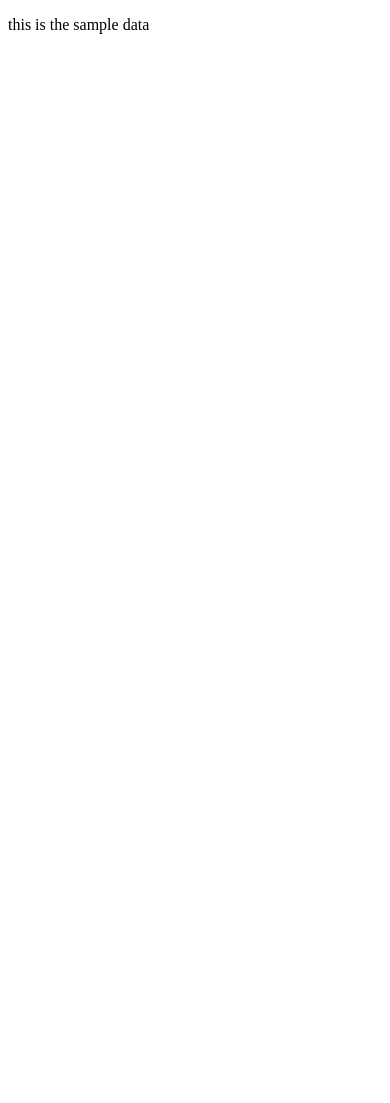
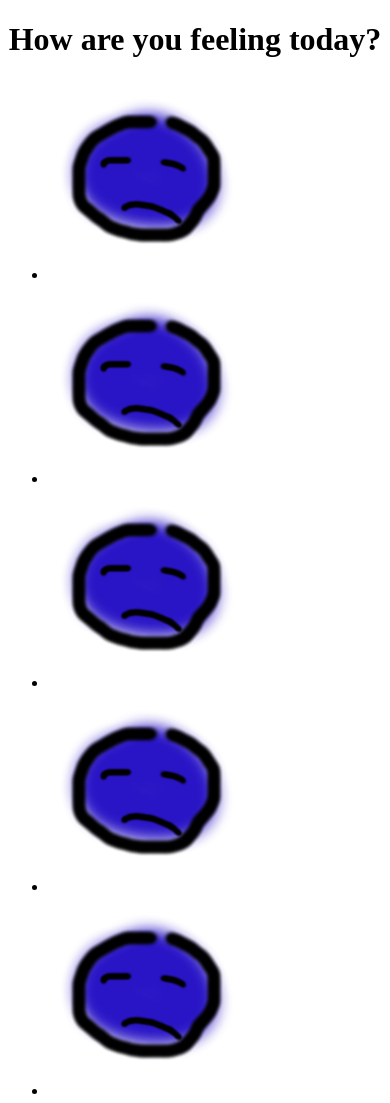
Before and after one commit to mjeffery/a2h2-2016, a website: page www/index.html in a window 390 px wide. Before the commit the page ends 844 px from the top, so only its background shows below. Drawn offline with nearby package versions, Linux system fonts and the light colour scheme; some packages are replaced by stand-ins of ours.

Commit message:
added support for basic survey questions

```diff
--- a/bower.json
+++ b/bower.json
@@ -4,6 +4,7 @@
   "dependencies": {
     "angular": "^1.5.7",
     "jquery": "^3.0.0",
-    "angular-route": "^1.5.7"
+    "angular-route": "^1.5.7",
+    "lodash": "^4.13.1"
   }
 }
--- /dev/null
+++ b/www/css/style.css
@@ -0,0 +1,8 @@
+h1.question {
+	text-align: center;
+}
+
+.visual-scale .response {
+	display: inline-block;
+	list-style: none;
+}
--- a/www/index.html
+++ b/www/index.html
@@ -33,6 +33,7 @@
         <meta name="msapplication-tap-highlight" content="no">
         <meta name="viewport" content="user-scalable=no, initial-scale=1, maximum-scale=1, minimum-scale=1, width=device-width">
 		<!-- <link rel="stylesheet" type="text/css" href="css/index.css"> -->
+		<link rel="stylesheet" type="text/css" href="css/style.css">
         <title>Hello World</title>
     </head>
     <body>
@@ -43,7 +44,10 @@
 		<script type="text/javascript" src="lib/angular/angular.js"></script>
 		<script type="text/javascript" src="lib/angular-route/angular-route.js"></script>
 		<script type="text/javascript" src="lib/jquery/dist/jquery.js"></script>
+		<script type="text/javascript" src="lib/lodash/dist/lodash.js"></script>
 		<script type="text/javascript" src="js/app.js"></script>
+		<script type="text/javascript" src="js/icons.js"></script>
+		<script type="text/javascript" src="js/questions.js"></script>
         <script type="text/javascript" src="js/index.js"></script>
     </body>
 </html>
--- a/www/js/app.js
+++ b/www/js/app.js
@@ -13,15 +13,21 @@ angular.module('a2h2', ['ngRoute'])
 				}
 			}
 		})
-		.otherwise('/questions/0')
+		.otherwise('/questions/1')
 })
 
 .provider('SurveyService', function() {
-	var questions = {};
+	var rawQuestions = {};
+	var provider = {
+		question: function(id, data) {
+			rawQuestions[id] = data;
+			return provider;
+		},
+		$get: function($q, choicesFilter) {
+			var questions = _.mapValues(rawQuestions, function(question) {
+				return _.extend({}, question, { responses: choicesFilter(question.responses) });
+			});
 
-	return {
-		addQuestion: function(id, data) { questions[id] = data; },
-		$get: function($q) {
 			return {
 				getQuestion: function(id) {
 					return $q.resolve(questions[id]);
@@ -29,18 +35,30 @@ angular.module('a2h2', ['ngRoute'])
 			}
 		}
 	}
+
+	return provider;
 })
 
-.config(function(SurveyServiceProvider) {
-	SurveyServiceProvider.addQuestion(0, {
-		text: 'this is the sample data'
-	});
+.provider('IconService', function() {
+	var icons = {};
+	var provider = {
+		icon: function(name, url) {
+			icons[name] = url;
+			return provider;
+		},
+		$get: function() {
+			return {
+				getUrl: function(name) {
+					return icons[name]
+				}
+			}
+		}
+	}
+
+	return provider;
 })
 
+
 .controller('SurveyQuestionController', function($scope, question) {
-	$scope.text = question.text;
-})
-
-.controller('TestController', function($scope) {
-	$scope.text = 'we did it! Angular.js has happened';
+	$scope.question = question;
 });
--- /dev/null
+++ b/www/js/icons.js
@@ -0,0 +1,18 @@
+angular.module('a2h2')
+
+.filter('icons', function($sce, IconService) {
+	return function(text) {
+		if( !angular.isString(text) ) return text;
+
+		var html = text.replace(/\*([^*]+)\*/g, function(str, iconName) {
+			return '<img src="' + IconService.getUrl(iconName) + '"></img>';
+		});
+
+		return $sce.trustAsHtml(html);
+	}
+})
+
+.config(function(IconServiceProvider) {
+	IconServiceProvider
+		.icon('sad', 'img/sad face.png');
+});
--- /dev/null
+++ b/www/js/questions.js
@@ -0,0 +1,39 @@
+angular.module('a2h2')
+
+.filter('choices', function(iconsFilter) {
+	return function(value) {
+		if( !angular.isString(value) ) return value;
+
+		return value.split('|').map(function(substr) {
+			var match = substr.match(/([^:]+):(.*)$/);
+
+			return {
+				nextId: match[2],
+				text: iconsFilter(match[1])
+			}
+		})
+	}
+})
+
+.config(function(SurveyServiceProvider) {
+	SurveyServiceProvider
+		.question('1', {
+			text: 'How are you feeling today?',
+			type: 'icon-scale',
+			responses: '*sad*:2|*sad*:2|*sad*:2|*sad*:2|*sad*:2'
+		})
+
+		.question('2', {
+			text: 'Are you sick with a cold today?',
+			type: 'multiple-choice',
+			responses: 'Yes:2a|No:3'
+		})
+
+		.question('2a', {
+			text: 'Do you feel better, worse, or the same as you did yesterday?',
+			type: 'multiple-choice',
+			responses: 'Better:2b|Worse:2b|The Same:2b'
+		})
+
+
+})
--- a/www/templates/question.html
+++ b/www/templates/question.html
@@ -1 +1,12 @@
-<p>{{text}}</p>
+<div class="survey-question">
+	<h1 class="question">
+		{{question.text}}
+	</h1>
+	<ul class="responses">
+		<li class="response" ng-repeat="response in question.responses">
+			<a ng-href="#/questions/{{response.nextId}}"
+			   ng-bind-html="response.text">
+			</a>
+		</li>
+	</ul>
+</div>
```
Also changed, not shown: www/img/sad face.png (added).
